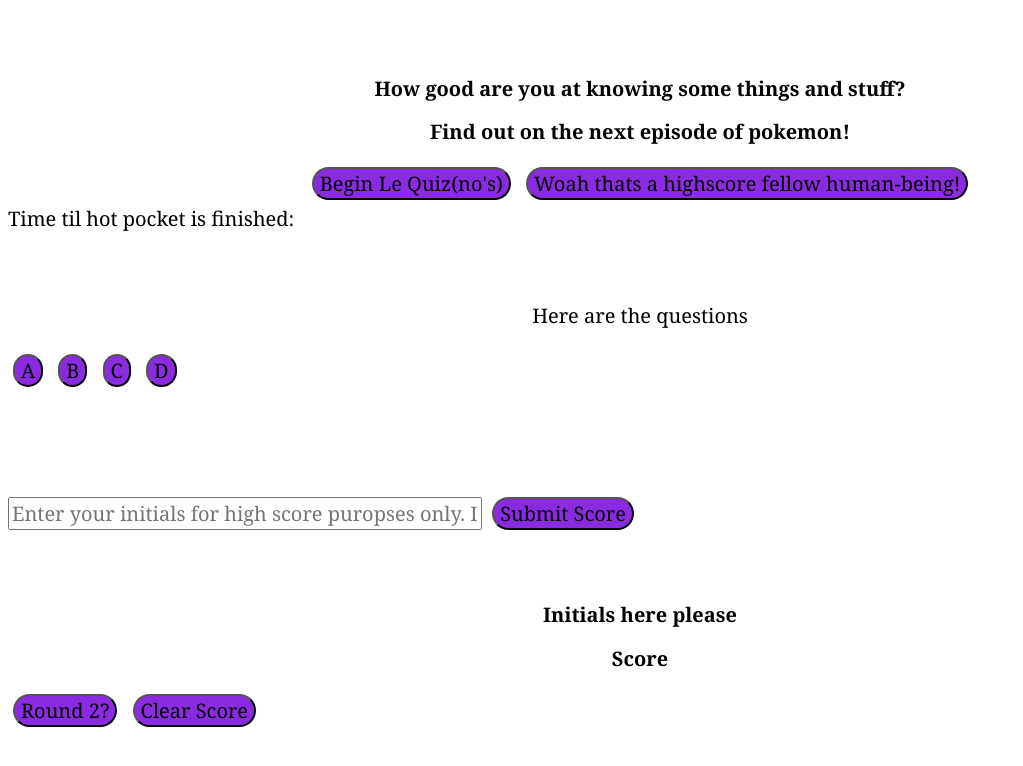
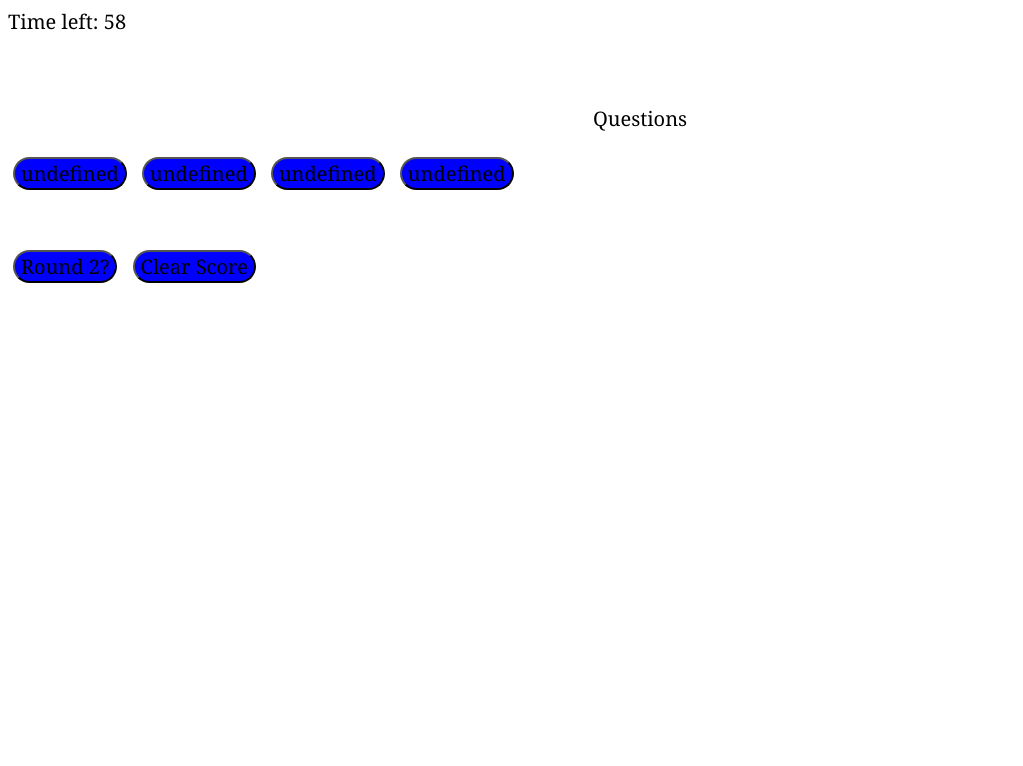
Before and after one commit to ZackDavis97/ZDonlineQuiz, a plain HTML site: page index.html in a window 1280 px wide. Both pictures are taken after a click on the button "Begin Le Quiz(no's)". Shown: the whole page, without its empty margins (0-1023 px from the left). Drawn offline with Linux system fonts and the light colour scheme.

Commit message:
fourth commit

```diff
--- a/index.html
+++ b/index.html
@@ -5,19 +5,21 @@
     <meta http-equiv="X-UA-Compatible" content="IE=edge">
     <meta name="viewport" content="width=device-width, initial-scale=1.0">
     <title>Quizzy McQuiz Score Quiz</title>
-    <link rel="stylesheet" href="style.css">
+    <link rel="stylesheet" type="text/css" href="style.css">
 </head>
 <body>
     <div class="container">
-        <section id="#startPage">
+
+        <section id="startPage">
             <h1>How good are you at knowing some things and stuff?</h1>
             <h1>Find out on the next episode of pokemon!</h1>
         <button id="startBtn">Begin Le Quiz(no's)</button>
-        <button id="startHighscore" onclick="showHighscore()">Woah thats a highscore fellow human-being!</button>
+        <button id="startHighscore" onclick="showHighscore()">Highscores</button>
         </section>
+
         <div id="quiz">
             <div id="timer">Time til hot pocket is finished: </div>
-            <section id="questions"><p>Here are the questions</p></section>
+                <section id="questions"><p>Questions</p></section>
                     <button id="A" onclick="checkAnswer('A')">A</button>
                     <button id="B" onclick="checkAnswer('B')">B</button>
                     <button id="C" onclick="checkAnswer('C')">C</button>
@@ -25,16 +27,13 @@
                 <section id="result"></section>
     </div>
     <div id="Gameover">
+
         <section id="finalScore"></section>
-        <input type="text" size="34.5" placeholder="Enter your initials for high score puropses only. I promise." name="initials" id="initials"/>
+        <input type="text" size="34.5" placeholder="Enter your initials for high score" name="initials" id="initials"/>
         <button id="submitScore">Submit Score</button>
     </div>
     <div id=highContainer>
     <div id="highPage">
-        <section id="highscore-header">
-            <h2>Initials here please</h2>
-            <h2>Score</h2>
-        </section>
         <div id= "highscore-initials"></div>
         <div id= "highscore-score"></div>
     </div>
--- a/script.js
+++ b/script.js
@@ -76,8 +76,8 @@ function startQuiz(){
     generateQuizQuestion();
 
     timerInterval = setInterval(function() {
+        timeLeft--;
         timer.textContent = "Time left: " + timeLeft;
-        timeLeft--;
 
         if(timeLeft === 0) {
             clearInterval(timerInterval);
@@ -95,18 +95,19 @@ function showScore() {
 }
 
 function generateQuizQuestion() {
-    var currentQuestion = quizQuestions[currentQuestion];
-    questions.innerHTML = "<p>" + currentQuestion.question + "</p>";
+    Gameover.style.display = "none";
+    if (currentQuestion === finalQuestion) {
+        return showScore();
+    }
+    var questions = quizQuestions[currentQuestion];
+    questions.innerHTML = currentQuestion.question;
     buttonA.innerHTML = currentQuestion.choiceA;
     buttonB.innerHTML = currentQuestion.choiceB;
     buttonC.innerHTML = currentQuestion.choiceC;
     buttonD.innerHTML = currentQuestion.choiceD;
-
-    Gameover.style.display = "none";
-    if (currentQuestion === finalQuestion) {
-        return showScore();
-    }
-}
+    let choiceA = currentQuestion.choiceA
+    console.log(choiceA);
+};
 
 submitScore.addEventListener("click", function highscore (){
     if (initials.value === "") {
@@ -131,7 +132,7 @@ submitScore.addEventListener("click", function highscore (){
     }
 });
 
-function showHighscores(){
+function showHighscore(){
     startPage.style.display = "none";
     Gameover.style.display = "none";
     highContainer.style.display = "none";
@@ -173,7 +174,7 @@ function checkAnswer(answer){
     correct = quizQuestions[currentQuestion].correctAnswer;
     if (answer === correct && currentQuestion !== finalScore) {
         score++;
-        alert("You got it right fellow human!");
+        alert("You git it right fellow human!");
         currentQuestion++;
         generateQuizQuestion();
     } else if (answer !== correct && currentQuestion !== finalQuestion) {
@@ -186,4 +187,4 @@ function checkAnswer(answer){
 
 }
 
-startBtn.addEventListener("click", startBtn);
+startBtn.addEventListener("click", startQuiz);
--- a/style.css
+++ b/style.css
@@ -4,7 +4,7 @@
 }
 
 button {
-    background-color: blueviolet;
+    background-color: blue;
     border-radius: 20px;
     margin: 5px;
 }
```
Also changed, not shown: 1 other file. Lines whose indentation alone changed are shown as unchanged.
